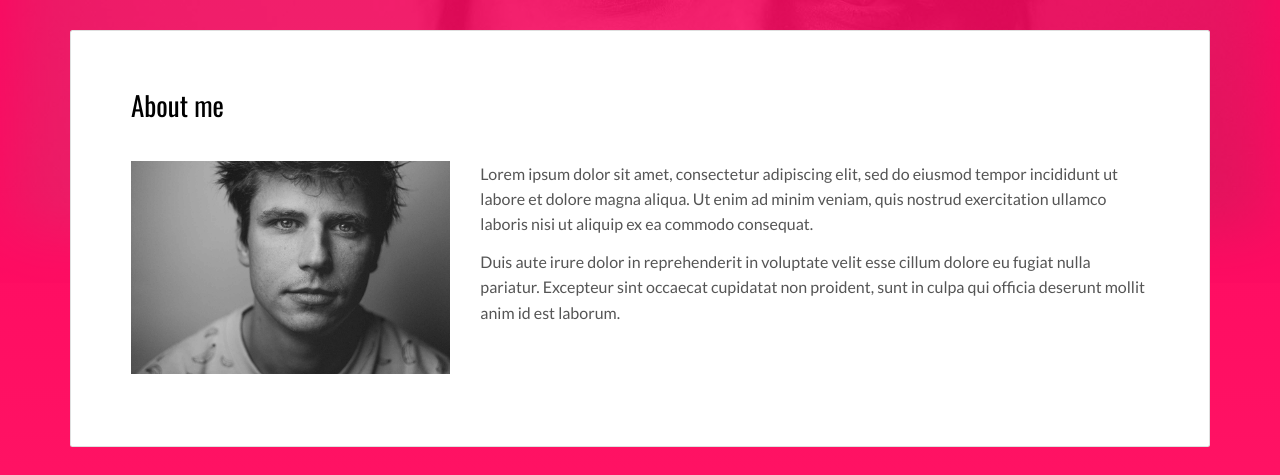
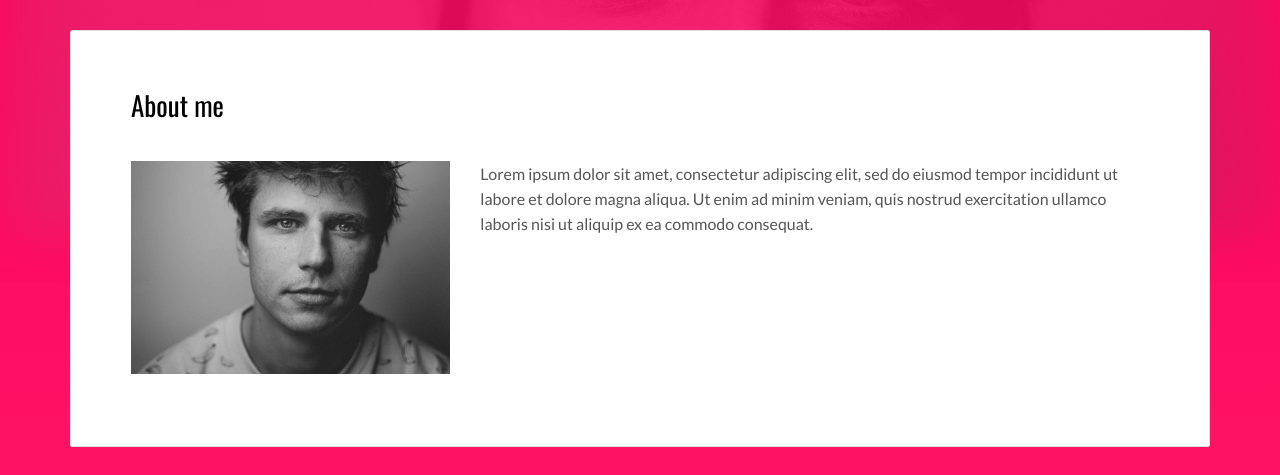
Before and after one commit to Biplob68/biplob.github.io, a plain HTML site: page index.html in a window 1280 px wide. Shown: the part 277-752 px from the top of the page. Drawn offline with nearby package versions, Linux system fonts and the light colour scheme.

Commit message:
Update index.html

```diff
--- a/index.html
+++ b/index.html
@@ -67,7 +67,6 @@
               <div class="col-md-8">
 
               <p>Lorem ipsum dolor sit amet, consectetur adipiscing elit, sed do eiusmod tempor incididunt ut labore et dolore magna aliqua. Ut enim ad minim veniam, quis nostrud exercitation ullamco laboris nisi ut aliquip ex ea commodo consequat.</p>
-              <p> Duis aute irure dolor in reprehenderit in voluptate velit esse cillum dolore eu fugiat nulla pariatur. Excepteur sint occaecat cupidatat non proident, sunt in culpa qui officia deserunt mollit anim id est laborum.</p>
 
               </div>
             </div>
```
